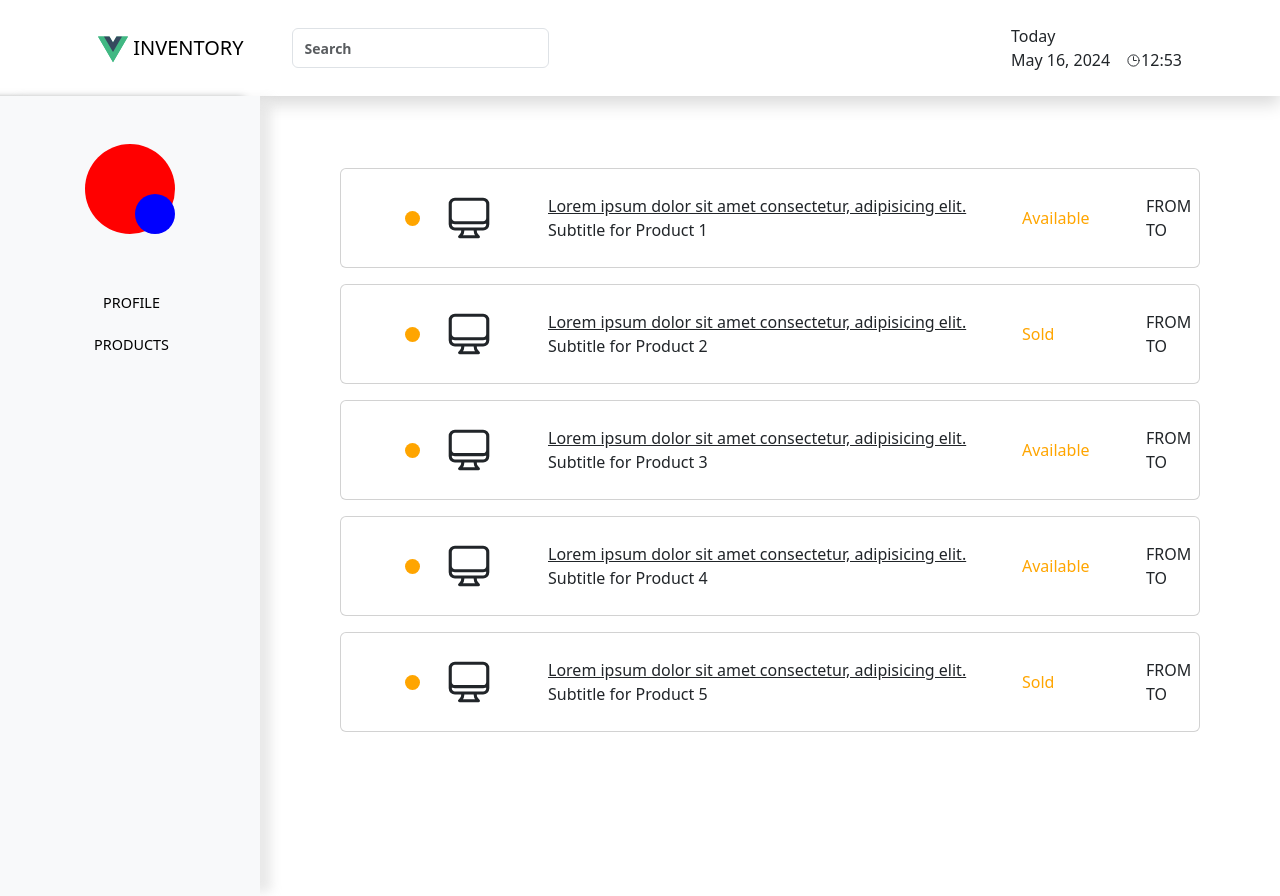
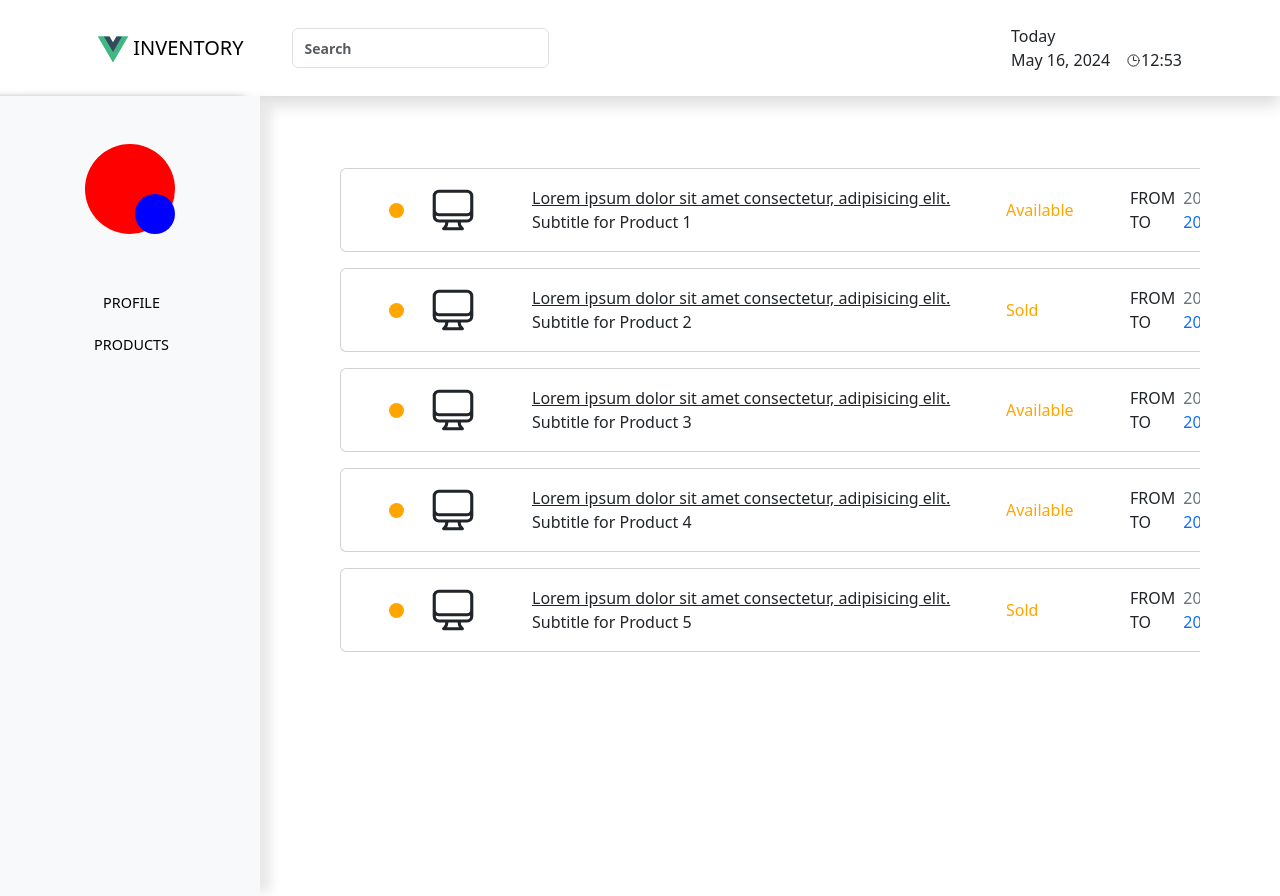
Before and after one commit to DamIslano/dzentest, a Vue app: page /products in a window 1280 px wide. Built offline with nearby package versions, Linux system fonts and the light colour scheme.

Commit message:
fix: style fixes

```diff
--- a/src/assets/style/common.css
+++ b/src/assets/style/common.css
@@ -116,3 +116,12 @@ h1 {
   padding-top: 4.5rem;
   padding-bottom: 4.5rem;
 }
+
+.delete-icon {
+  transition: background-color 0.25s ease;
+}
+
+.delete-icon:hover {
+  cursor: pointer;
+  background-color: #6b6b6b41;
+}
--- a/src/components/NavigationMenu.vue
+++ b/src/components/NavigationMenu.vue
@@ -28,7 +28,7 @@
 			</ul>
 		</aside>
 		<div class="main">
-			<div class="container p-10">
+			<div class="p-10">
 				<RouterView />
 			</div>
 		</div>
--- a/src/views/products/Products.vue
+++ b/src/views/products/Products.vue
@@ -42,9 +42,9 @@ const { allProducts } = useStore().getters
 </script>
 
 <template>
-	<div style="overflow-x: auto;">
-		<div v-for="product in allProducts" :key="product.id" class="card p-2 px-5 mb-3">
-		<div class="card-body d-flex align-items-center justify-content-between">
+	<div class="overflow-auto">
+		<div v-for="product in allProducts" :key="product.id" class="p-2 px-5 mb-3 card d-inline-block">
+			<div class="d-flex align-items-center justify-content-between py-2">
 				<div v-if="status" class="me-4 status status_availible" style="min-width: 15px;"></div>
 				<div v-if="product.icon" class="me-4" style="min-width: 80px;"><ComputerDesktopIcon style="width: 50px;" /></div>
 				<div class="me-4" style="min-width: 450px;">
@@ -75,7 +75,7 @@ const { allProducts } = useStore().getters
 					<div>{{ product.period_to }}</div>
 				</div>
 
-			<div class="me-4" style="min-width: 50px;"><TrashIcon style="width: 20px;"/></div>
+				<div class="me-4 hover-overlay d-flex alighn-items-center justify-content-center rounded-circle delete-icon" style="min-width: 50px; height: 50px;"><TrashIcon style="width: 20px;"/></div>
 			</div>
 		</div>
 	</div>
```
Lines whose indentation alone changed are shown as unchanged.
